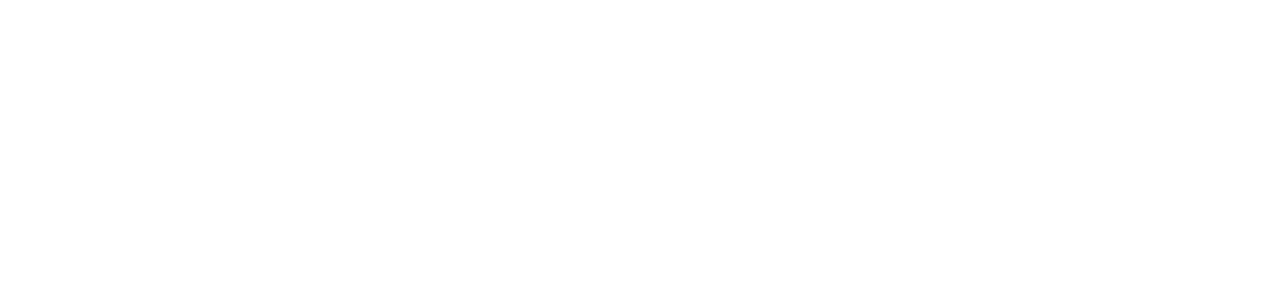
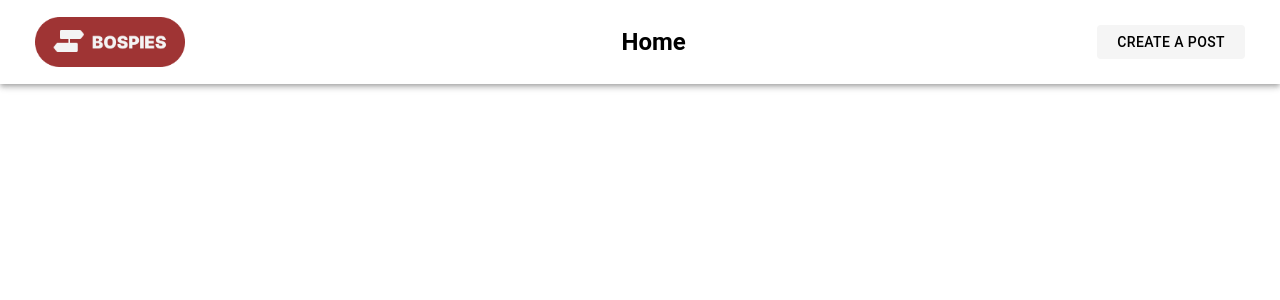
Before and after one commit to DaivdYuan/Bospies, a React (Create React App) app in the folder bospies-app/: page / in a window 1280 px wide. Shown: the top 300 px of the page. Built offline with nearby package versions, Linux system fonts and the light colour scheme.

Commit message:
added navBar frontend

```diff
--- a/bospies-app/src/App.js
+++ b/bospies-app/src/App.js
@@ -1,10 +1,12 @@
 import logo from './logo.svg';
 import './App.css';
+import HomePage from './components/HomePage';
 
 function App() {
   return (
     <div className="App">
-      {/* TODO - add pages and routers here*/}
+      {/* TODO - add pages (mainly login and home) with routers here*/}
+      <HomePage />
     </div>
   );
 }
--- /dev/null
+++ b/bospies-app/src/components/HomePage.js
@@ -0,0 +1,8 @@
+import * as React from 'react';
+import NavBar from './NavBar';
+
+export default function HomePage() {
+    return (
+        <NavBar />
+    )
+}
--- a/bospies-app/src/components/NavBar.js
+++ b/bospies-app/src/components/NavBar.js
@@ -0,0 +1,38 @@
+import * as React from 'react';
+import AppBar from '@mui/material/AppBar';
+import Box from '@mui/material/Box';
+import Toolbar from '@mui/material/Toolbar';
+import Typography from '@mui/material/Typography';
+import Button from '@mui/material/Button';
+import icon from './../BospiesLogo.png';
+
+let barStyle = {
+    color: "black",
+    backgroundColor: "white",
+    justifyContent: "space-between",
+    padding: "10px 35px",
+}
+
+let buttonStyle = {
+    backgroundColor: "#F5F5F5",
+    padding: "5px 20px",
+    color: "black"
+}
+
+export default function NavBar() {
+    return (
+        <div>
+            <Box sx={{ flexGrow: 1 }}>
+                <AppBar position="static">
+                    <Toolbar style={barStyle}>
+                        <img src={icon} width="150"/>
+                        <Typography variant="h5" style={{marginLeft:"25px"}}>
+                            <b>Home</b>
+                        </Typography>
+                        <Button style={buttonStyle}>Create a post</Button>
+                    </Toolbar>
+                </AppBar>
+            </Box>
+        </div>
+    )
+}
```
Also changed, not shown: bospies-app/src/BospiesLogo.png (added), 1 other file (tests, documents, lock files or other folders).
